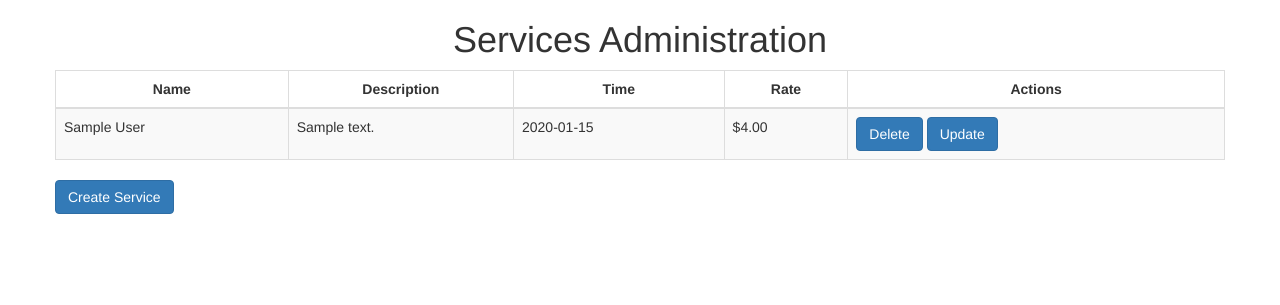
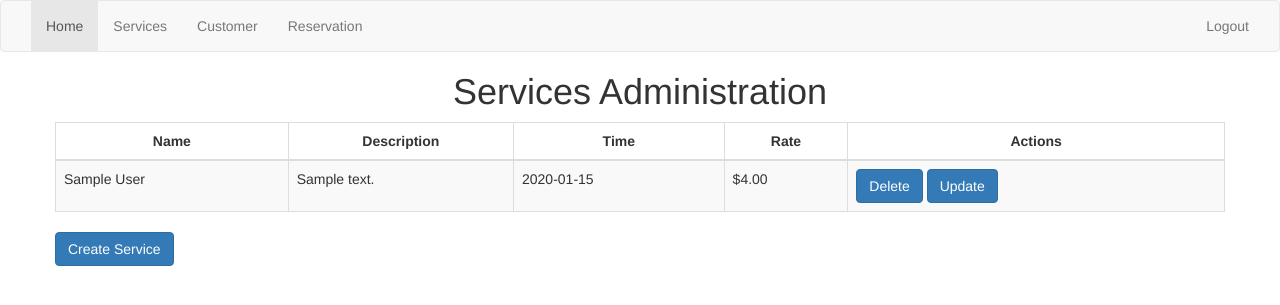
Before and after one commit to billyean/wrangell, a Django app: page /service in a window 1280 px wide. Shown: the top 305 px of the page. Run offline with Django 3.2, Linux system fonts and the light colour scheme; a user stored in the database is signed in; tables that the repository leaves empty hold one stand-in row (values such as "Sample post"); some libraries are stand-ins or nearby versions.

Commit message:
Add simple top menu

```diff
--- a/miye/administration/templates/service/base.html
+++ b/miye/administration/templates/service/base.html
@@ -9,6 +9,25 @@
 <link  rel="stylesheet"  href="{% static 'css/bootstrap.min.css' %}"  crossorigin="anonymous">
 </head>
   <body>
+    <div>
+        <nav class="navbar navbar-default">
+          <div class="container-fluid">
+            <!-- Collect the nav links, forms, and other content for toggling -->
+            <div class="collapse navbar-collapse" id="bs-example-navbar-collapse-1">
+              <ul class="nav navbar-nav">
+                <li class="active"><a href="#">Home <span class="sr-only">(current)</span></a></li>
+                <li><a href="service">Services</a></li>
+                <li><a href="customer">Customer</a></li>
+                <li><a href="customer">Reservation</a></li>
+              </ul>
+              <ul class="nav navbar-nav navbar-right">
+                <li><a href="logout">Logout</a></li>
+              </ul>
+            </div>
+          </div>
+        </nav>
+    </div>
+
     <h1 class="text-center">Services Administration</h1>
     <div class="container d-flex h-100">
       <div class="row justify-content-center">
```
